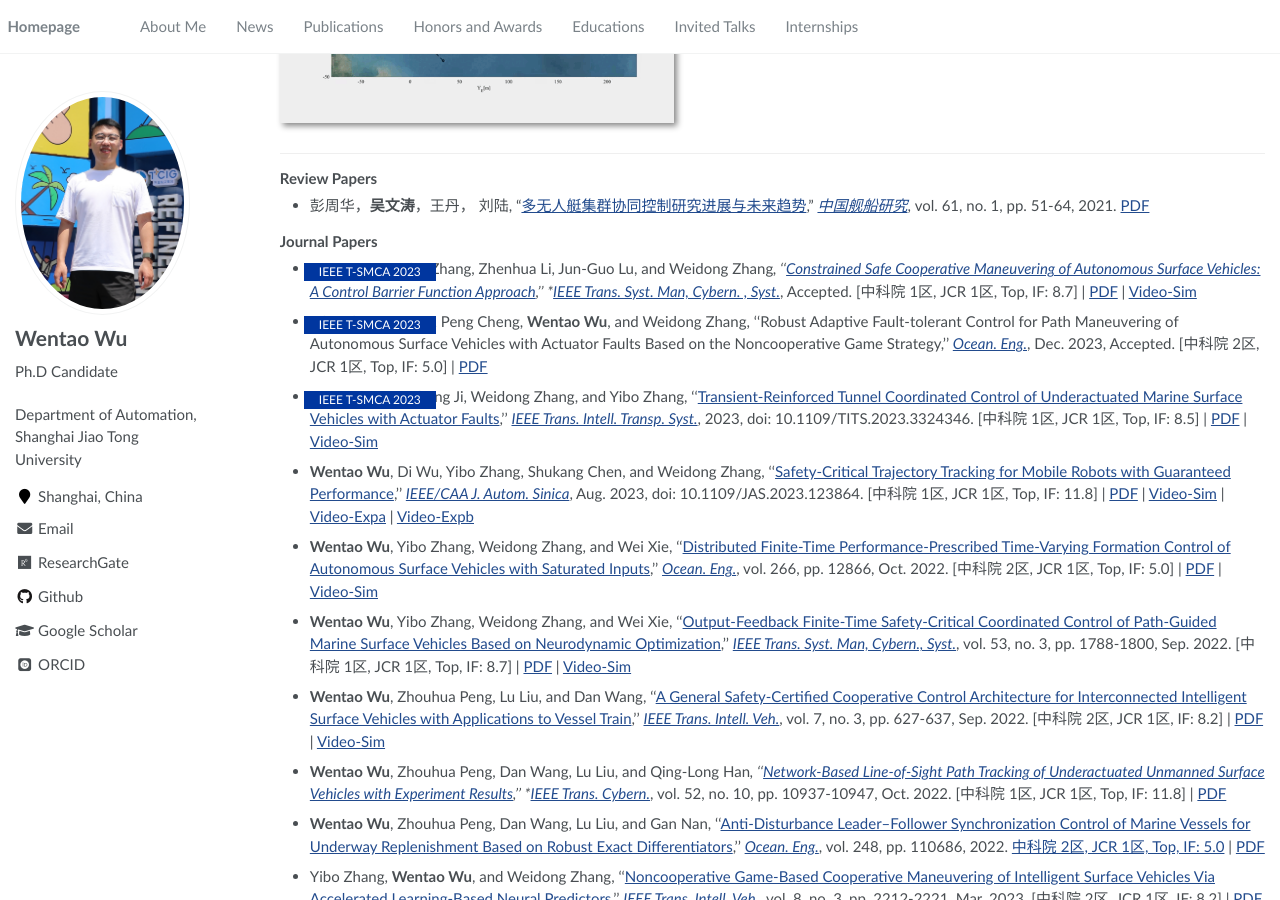
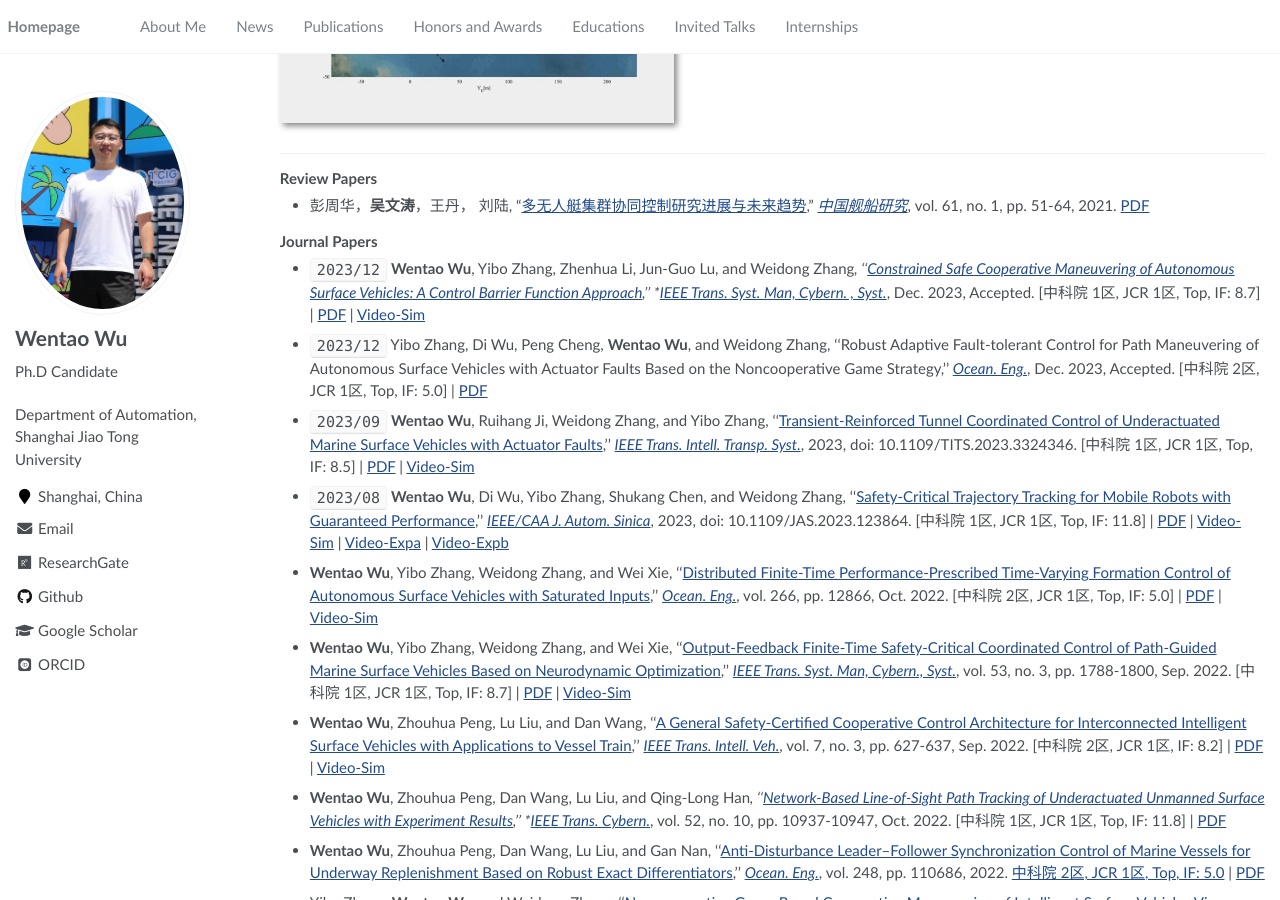
Before and after one commit to wwtsjtu/wwt.github.io, a Jekyll site: the page built from _pages/about.md, in a window 1280 px wide and 900 px high, scrolled down 3406 px. Built offline with Jekyll 4.4.1, drawn with Linux system fonts in a browser that asks for light colours; some web fonts are replaced.

Commit message:
Update about.md

```diff
--- a/_pages/about.md
+++ b/_pages/about.md
@@ -142,13 +142,13 @@ My research interest includes neural machine translation and computer vision. I
 - 彭周华，**吴文涛**，王丹， 刘陆, "[多无人艇集群协同控制研究进展与未来趋势](http://zgjcyj.xml-journal.net/cn/article/doi/10.19693/j.issn.1673-3185.01923)," *[中国舰船研究](http://zgjcyj.xml-journal.net/index.htm)*, vol. 61, no. 1, pp. 51-64, 2021. [PDF](/assets/papers/ZWHX/J-核心-2020-Pengzhouhua-中国舰船研究.pdf)
 
 ### Journal Papers
-- <div class="badge">IEEE T-SMCA 2023</div> **Wentao Wu**, Yibo Zhang, Zhenhua Li, Jun-Guo Lu, and Weidong Zhang*, ''[Constrained Safe Cooperative Maneuvering of Autonomous Surface Vehicles: A Control Barrier Function Approach](),'' *[IEEE Trans. Syst. Man, Cybern. , Syst.](https://ieeexplore.ieee.org/xpl/RecentIssue.jsp?punumber=6221021)*, Accepted. [中科院 1区, JCR 1区, Top, IF: 8.7] \| [PDF](/assets/papers/SCI/WuWentao-2023-IEEE-TSMCA.pdf) \| [Video-Sim](/assets/Video/Video-Sim/WuWentao-2023-IEEE-TSMCA.mp4)
+- ``2023/12`` **Wentao Wu**, Yibo Zhang, Zhenhua Li, Jun-Guo Lu, and Weidong Zhang*, ''[Constrained Safe Cooperative Maneuvering of Autonomous Surface Vehicles: A Control Barrier Function Approach](),'' *[IEEE Trans. Syst. Man, Cybern. , Syst.](https://ieeexplore.ieee.org/xpl/RecentIssue.jsp?punumber=6221021)*, Dec. 2023, Accepted. [中科院 1区, JCR 1区, Top, IF: 8.7] \| [PDF](/assets/papers/SCI/WuWentao-2023-IEEE-TSMCA.pdf) \| [Video-Sim](/assets/Video/Video-Sim/WuWentao-2023-IEEE-TSMCA.mp4)
 
-- <div class="badge">IEEE T-SMCA 2023</div> Yibo Zhang, Di Wu, Peng Cheng, **Wentao Wu**, and Weidong Zhang, ''Robust Adaptive Fault-tolerant Control for Path Maneuvering of Autonomous Surface Vehicles with Actuator Faults Based on the Noncooperative Game Strategy,'' *[Ocean. Eng.](https://www.sciencedirect.com/journal/ocean-engineering)*, Dec. 2023, Accepted. [中科院 2区, JCR 1区, Top, IF: 5.0] \| [PDF]()
+- ``2023/12`` Yibo Zhang, Di Wu, Peng Cheng, **Wentao Wu**, and Weidong Zhang, ''Robust Adaptive Fault-tolerant Control for Path Maneuvering of Autonomous Surface Vehicles with Actuator Faults Based on the Noncooperative Game Strategy,'' *[Ocean. Eng.](https://www.sciencedirect.com/journal/ocean-engineering)*, Dec. 2023, Accepted. [中科院 2区, JCR 1区, Top, IF: 5.0] \| [PDF]()
 
-- <div class="badge">IEEE T-SMCA 2023</div> **Wentao Wu**, Ruihang Ji, Weidong Zhang, and Yibo Zhang, ''[Transient-Reinforced Tunnel Coordinated Control of Underactuated Marine Surface Vehicles with Actuator Faults](https://ieeexplore.ieee.org/document/10292769),'' *[IEEE Trans. Intell. Transp. Syst.](https://ieeexplore.ieee.org/xpl/RecentIssue.jsp?punumber=6979)*, 2023, doi: 10.1109/TITS.2023.3324346. [中科院 1区, JCR 1区, Top, IF: 8.5] \| [PDF](/assets/papers/SCI/WuWentao-2023-IEEE-TITS.pdf) \| [Video-Sim](/assets/Video/Video-Sim/WuWentao-2023-IEEE-TITS.mp4)
+- ``2023/09`` **Wentao Wu**, Ruihang Ji, Weidong Zhang, and Yibo Zhang, ''[Transient-Reinforced Tunnel Coordinated Control of Underactuated Marine Surface Vehicles with Actuator Faults](https://ieeexplore.ieee.org/document/10292769),'' *[IEEE Trans. Intell. Transp. Syst.](https://ieeexplore.ieee.org/xpl/RecentIssue.jsp?punumber=6979)*, 2023, doi: 10.1109/TITS.2023.3324346. [中科院 1区, JCR 1区, Top, IF: 8.5] \| [PDF](/assets/papers/SCI/WuWentao-2023-IEEE-TITS.pdf) \| [Video-Sim](/assets/Video/Video-Sim/WuWentao-2023-IEEE-TITS.mp4)
 
-- **Wentao Wu**, Di Wu, Yibo Zhang, Shukang Chen, and Weidong Zhang, ''[Safety-Critical Trajectory Tracking for Mobile Robots with Guaranteed Performance](/assets/papers/SCI/WuWentao-2023-IEEE-JAS.pdf),'' *[IEEE/CAA J. Autom. Sinica](https://ieeexplore.ieee.org/xpl/RecentIssue.jsp?punumber=6570654)*, Aug. 2023, doi: 10.1109/JAS.2023.123864. [中科院 1区, JCR 1区, Top, IF: 11.8] \| [PDF](/assets/papers/SCI/WuWentao-2023-IEEE-JAS.pdf) \| [Video-Sim](/assets/Video/Video-Sim/WuWentao-2023-IEEE-JAS.mp4) \| [Video-Expa](/assets/Video/Video-Exp/WuWentao-2023-IEEE-JASa.mp4) \| [Video-Expb](/assets/Video/Video-Exp/WuWentao-2023-IEEE-JASb.mp4)
+- ``2023/08`` **Wentao Wu**, Di Wu, Yibo Zhang, Shukang Chen, and Weidong Zhang, ''[Safety-Critical Trajectory Tracking for Mobile Robots with Guaranteed Performance](/assets/papers/SCI/WuWentao-2023-IEEE-JAS.pdf),'' *[IEEE/CAA J. Autom. Sinica](https://ieeexplore.ieee.org/xpl/RecentIssue.jsp?punumber=6570654)*, 2023, doi: 10.1109/JAS.2023.123864. [中科院 1区, JCR 1区, Top, IF: 11.8] \| [PDF](/assets/papers/SCI/WuWentao-2023-IEEE-JAS.pdf) \| [Video-Sim](/assets/Video/Video-Sim/WuWentao-2023-IEEE-JAS.mp4) \| [Video-Expa](/assets/Video/Video-Exp/WuWentao-2023-IEEE-JASa.mp4) \| [Video-Expb](/assets/Video/Video-Exp/WuWentao-2023-IEEE-JASb.mp4)
 
 - **Wentao Wu**, Yibo Zhang, Weidong Zhang, and Wei Xie, ''[Distributed Finite-Time Performance-Prescribed Time-Varying Formation Control of Autonomous Surface Vehicles with Saturated Inputs](https://www.sciencedirect.com/science/article/abs/pii/S0029801822021497),'' *[Ocean. Eng.](https://www.sciencedirect.com/journal/ocean-engineering)*, vol. 266, pp. 12866, Oct. 2022. [中科院 2区, JCR 1区, Top, IF: 5.0] \| [PDF](/assets/papers/SCI/WuWentao-2022-OEb.pdf) \| [Video-Sim](/assets/Video/Video-Sim/WuWentao-2022-OEb.mp4)
 
```
